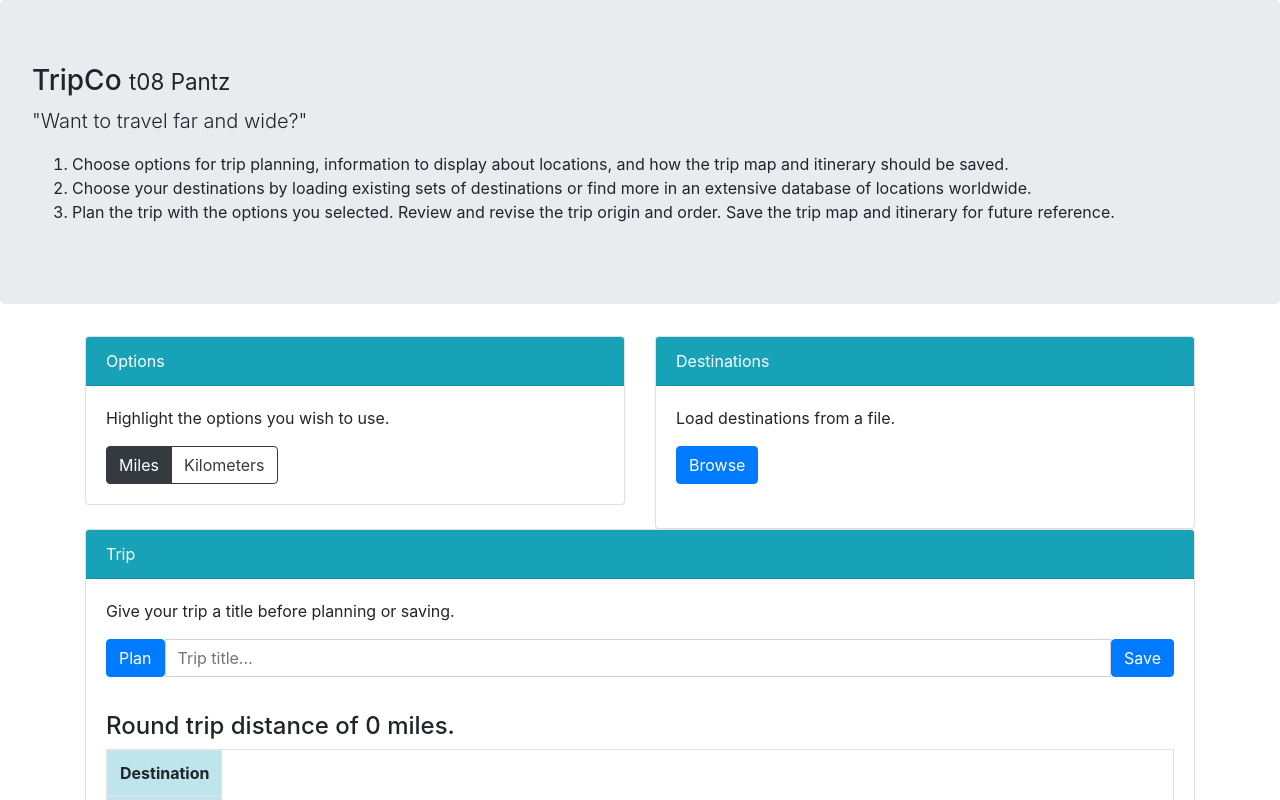
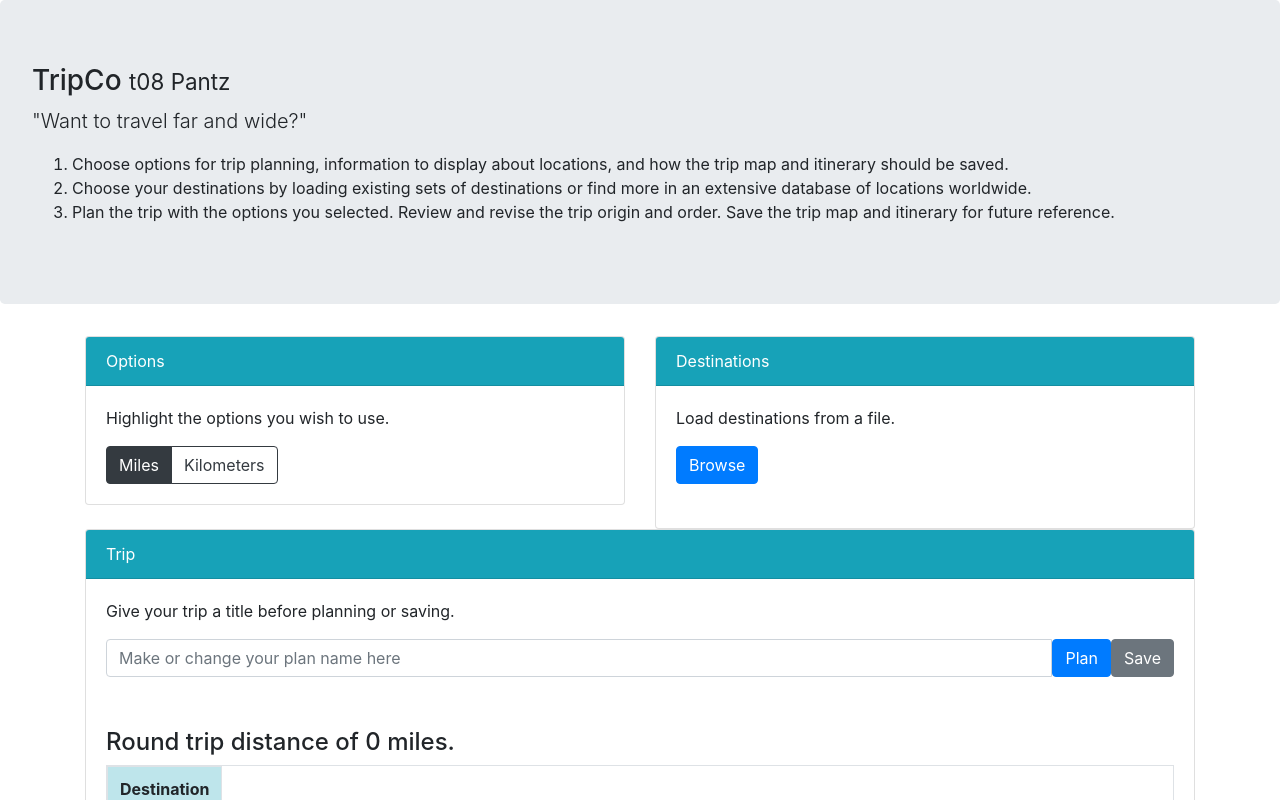
Before and after one commit to Connor13C/Map-Routing, a React app in the folder client/: page / in a window 1280 px wide. Shown: the top 800 px of the page. Built offline with nearby package versions, Linux system fonts and the light colour scheme; what jsonschema would draw is missing.

Commit message:
closes #175 of displaying title from file and also moves plan button to right of text box because it looks better

```diff
--- a/client/src/Trip.js
+++ b/client/src/Trip.js
@@ -59,14 +59,16 @@ class Trip extends Component {
           <div className="card-body">
             <p>Give your trip a title before planning or saving.</p>
             <div className="input-group" role="group">
+                <input type="text" className="form-control" placeholder="Make or change your plan name here"/>
               <span className="input-group-btn">
               <button className="btn btn-primary " onClick={this.plan} type="button">Plan</button>
             </span>
-              <input type="text" className="form-control" placeholder="Trip title..."/>
               <span className="input-group-btn">
-              <button className="btn btn-primary " onClick={this.saveTFFI} type="button">Save</button>
+              <button className="btn btn-secondary " onClick={this.saveTFFI} type="button">Save</button>
             </span>
             </div>
+            <p/>
+              <h5>{this.props.trip.title}</h5>
             <Map trip={this.props.trip} />
             <Itinerary trip={this.props.trip} />
           </div>
```
